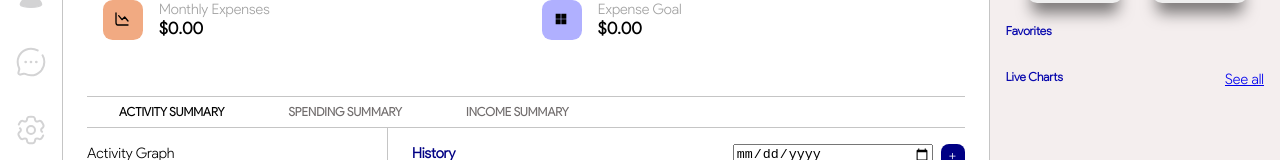
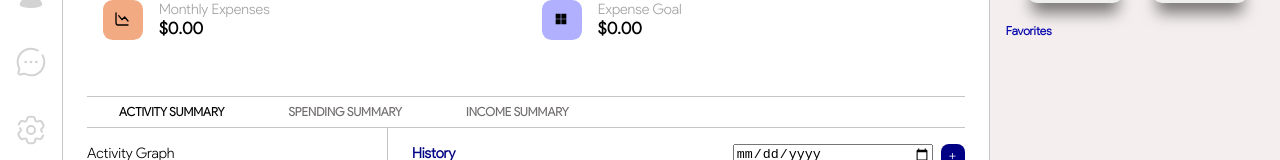
Before and after one commit to victorobiora/crypt-dash, a React (Create React App) app: page /home in a window 1280 px wide. Shown: the part 186-346 px from the top of the page. Built offline with nearby package versions, Linux system fonts and the light colour scheme.

Commit message:
checking for errors

```diff
--- a/src/components/home/HomeComponent.jsx
+++ b/src/components/home/HomeComponent.jsx
@@ -7,9 +7,11 @@ const HomeComponent = (props) => {
     <section className="new_page_flex" >
       <SideNav />
       <MainDashboard/>
-      <PortfolioComponent/>
+     <PortfolioComponent/>
     </section>
   );
 };
 
+
+
 export default HomeComponent;
--- a/src/components/home/Portfolio/PortfolioComponent.jsx
+++ b/src/components/home/Portfolio/PortfolioComponent.jsx
@@ -28,9 +28,9 @@ const PortfolioComponent = (props) => {
         </div>
       </div>
       <FavoritesComponent/>
-      <LiveChartsComponent/>
+
     </section>
   );
 };
-
+   //   <LiveChartsComponent/>
 export default PortfolioComponent;
--- a/src/store/cryptStore.js
+++ b/src/store/cryptStore.js
@@ -60,7 +60,7 @@ const generalDashBoard = createSlice({
     },
     addRequestedCoins(state, action) {
       state.favCoins = action.payload.newFavCoinsArray;
-      state.liveChartCoins = action.payload.finalLiveChartData;
+    //  state.liveChartCoins = action.payload.finalLiveChartData;
     },
     addToTransferList(state, action) {
       state.transfers.push(action.payload);
```
Also changed, not shown: src/pages/HomePage.js (+9 -9 lines).
